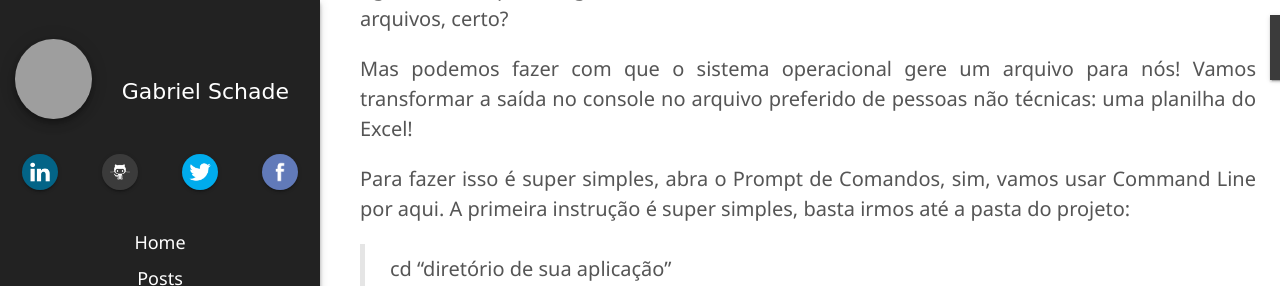
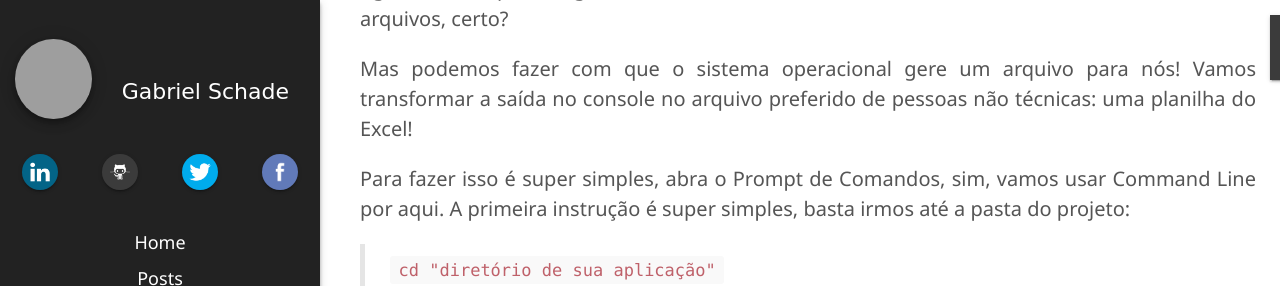
Before and after one commit to gabrielschade/gabrielschade.github.io, a Jekyll site: the page built from _posts/2018-07-02-world-bank-data-json.markdown, in a window 1280 px wide and 1400 px high, scrolled down 4214 px, cut to the strip 0-286 px from the top of the window. Built offline with Jekyll 4.4.1, drawn with Linux system fonts in a browser that asks for light colours; nearby versions of some CDN libraries; comment, search, counter and statistics services are not loaded; grey boxes are pictures that could not be loaded.

Commit message:
Atualização de CSS e scripts do console

```diff
--- a/_posts/2018-07-02-world-bank-data-json.markdown
+++ b/_posts/2018-07-02-world-bank-data-json.markdown
@@ -139,13 +139,13 @@
 
 Para fazer isso é super simples, abra o Prompt de Comandos, sim, vamos usar Command Line por aqui. A primeira instrução é super simples, basta irmos até a pasta do projeto:
 
-> cd "diretório de sua aplicação"
+> `cd "diretório de sua aplicação"`
 
 {% include image.html link="https://i.imgur.com/HZWTKaL.jpg" alt="Arquivos do projeto" width=90 %}
 
 Estando no diretório do arquivo *.fsproj* você será capaz de executá-lo com o comando:
 
-> dotnet run WorldBankTypeProviderSample
+> `dotnet run WorldBankTypeProviderSample`
 
 Com isso você consegue visualizar os resultados separados por ponto e vírgula no próprio console. Ok, mas cadê nosso arquivo?
 
@@ -153,7 +153,7 @@
 
 Então utilize novamente o comando, mas desta vez com a sintaxe para redirecionar em um arquivo CSV.
 
-> dotnet run WorldBankTypeProviderSample > paises.CSV
+> `dotnet run WorldBankTypeProviderSample > paises.CSV`
 
 {% include image.html link="https://i.imgur.com/DChH0F3.jpg" alt="Arquivos CSV gerado" width=90 %}
 
--- a/css/syntax.css
+++ b/css/syntax.css
@@ -1,7 +1,7 @@
 .highlight  {background: rgb(30,30,30); border-radius:0; -webkit-box-shadow: 0 2px 2px 0 rgba(0,0,0,0.14), 0 1px 5px 0 rgba(0,0,0,0.12), 0 3px 1px -2px rgba(0,0,0,0.2);
     box-shadow: 0 2px 2px 0 rgba(0,0,0,0.14), 0 1px 5px 0 rgba(0,0,0,0.12), 0 3px 1px -2px rgba(0,0,0,0.2);}
 .highlight .c { color: rgb(96,139,76); font-style: italic } /* Comment */
-.highlight .err { color: #a61717; background-color: #e3d2d2 } /* Error */
+.highlight .err { color:rgb(214,157,133); } /* Error */
 .highlight .k { color: rgb(92, 156, 220); } /* Keyword */
 .highlight .o { color: #999999; } /* Operator */
 .highlight .cm { color: rgb(96,139,76); font-style: italic } /* Comment.Multiline */
```
